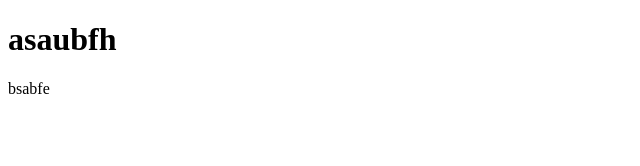
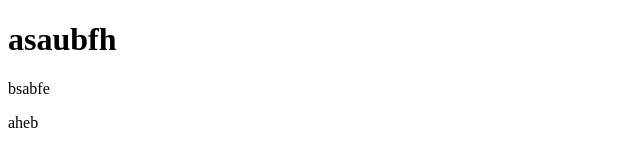
Before and after one commit to fishdayy/du-an-8-2, a plain HTML site: page demo 8-2.html in a window 1280 px wide. Shown: the full height of the page, 0-640 px from the left. Drawn offline with Linux system fonts and the light colour scheme.

Commit message:
sua lan 2

```diff
--- a/demo 8-2.html
+++ b/demo 8-2.html
@@ -7,5 +7,6 @@
 <body>
 <h1> asaubfh</h1>
 <p> bsabfe </p>
+<p> aheb </p>
 </body>
 </html>
```
